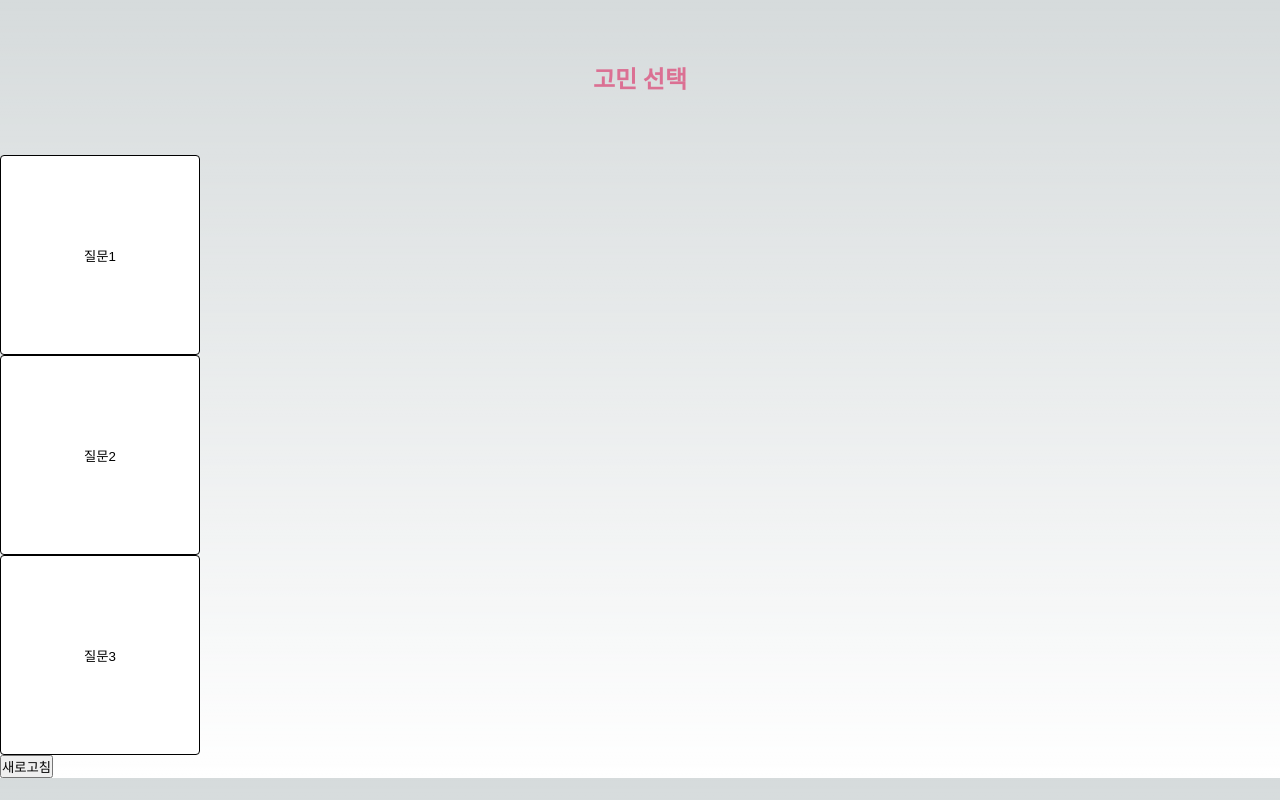
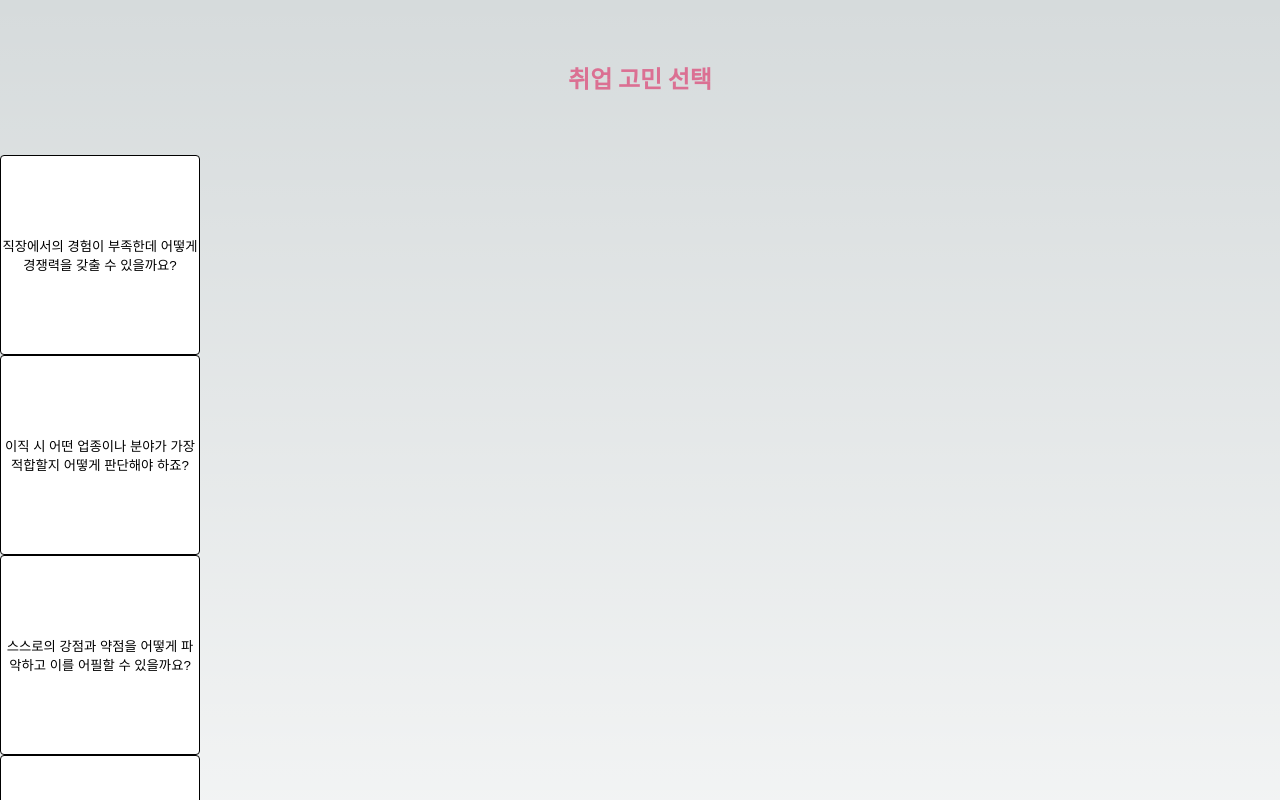
Before and after one commit to Back2TheBasic/fortune-cookie, a Next.js app: page /select in a window 1280 px wide. Both pictures are taken after a click on the button "취업". Shown: the top 800 px of the page. Built offline with nearby package versions, Linux system fonts and the light colour scheme.

Commit message:
feat: questions 새로고침 기능 추가

```diff
--- a/src/components/select-category/SelectCategory.tsx
+++ b/src/components/select-category/SelectCategory.tsx
@@ -25,7 +25,11 @@ const SelectCategory = () => {
       <Title>카테고리 선택</Title>
       {categories.map((category) => {
         return (
-          <Button onClick={() => selectCategory(category)} key={category}>
+          <Button
+            onClick={() => selectCategory(category)}
+            key={category}
+            shape="default"
+          >
             {category}
           </Button>
         );
--- a/src/components/select-question/SelectQuestion.tsx
+++ b/src/components/select-question/SelectQuestion.tsx
@@ -1,11 +1,28 @@
 import { useRouter } from 'next/navigation';
+import { useSelector } from 'react-redux';
+import { selectSelectedCategory } from '@/store/slice/selectSlice';
 import Button from '@/components/button/Button';
 import Title from '@/components/title/Title';
+import questions from '@/assets/data/questions.json';
 import styles from './SelectQuestion.module.scss';
+import { useState } from 'react';
 
 const SelectQuestion = () => {
   const router = useRouter();
-  const questions: string[] = ['질문1', '질문2', '질문3'];
+
+  const selectedCategory: string = useSelector(selectSelectedCategory);
+  const categoryQuestions = questions[selectedCategory];
+  const questionsPerPage: number = 5;
+  const [questionIndex, setQuestionIndex] = useState(0);
+
+  const refreshQuestions = () => {
+    if (
+      questionIndex / questionsPerPage + 1 ===
+      categoryQuestions.length / questionsPerPage
+    )
+      setQuestionIndex(0);
+    else setQuestionIndex(questionIndex + questionsPerPage);
+  };
 
   const selectQuestion = (question: string) => {
     router.push('/result');
@@ -13,15 +30,24 @@ const SelectQuestion = () => {
 
   return (
     <>
-      <Title>고민 선택</Title>
-      {questions.map((question) => {
-        return (
-          <Button onClick={() => selectQuestion(question)} key={question}>
-            {question}
-          </Button>
-        );
-      })}
-      <button type="button">새로고침</button>
+      <Title>{selectedCategory} 고민 선택</Title>
+      {categoryQuestions
+        .slice(questionIndex, questionIndex + questionsPerPage)
+        .map((question: string) => {
+          return (
+            <Button
+              onClick={() => selectQuestion(question)}
+              key={question}
+              shape="default"
+            >
+              {question}
+            </Button>
+          );
+        })}
+      <button type="button" onClick={refreshQuestions}>
+        새로고침 {questionIndex / questionsPerPage + 1}/
+        {categoryQuestions.length / questionsPerPage}
+      </button>
     </>
   );
 };
```
